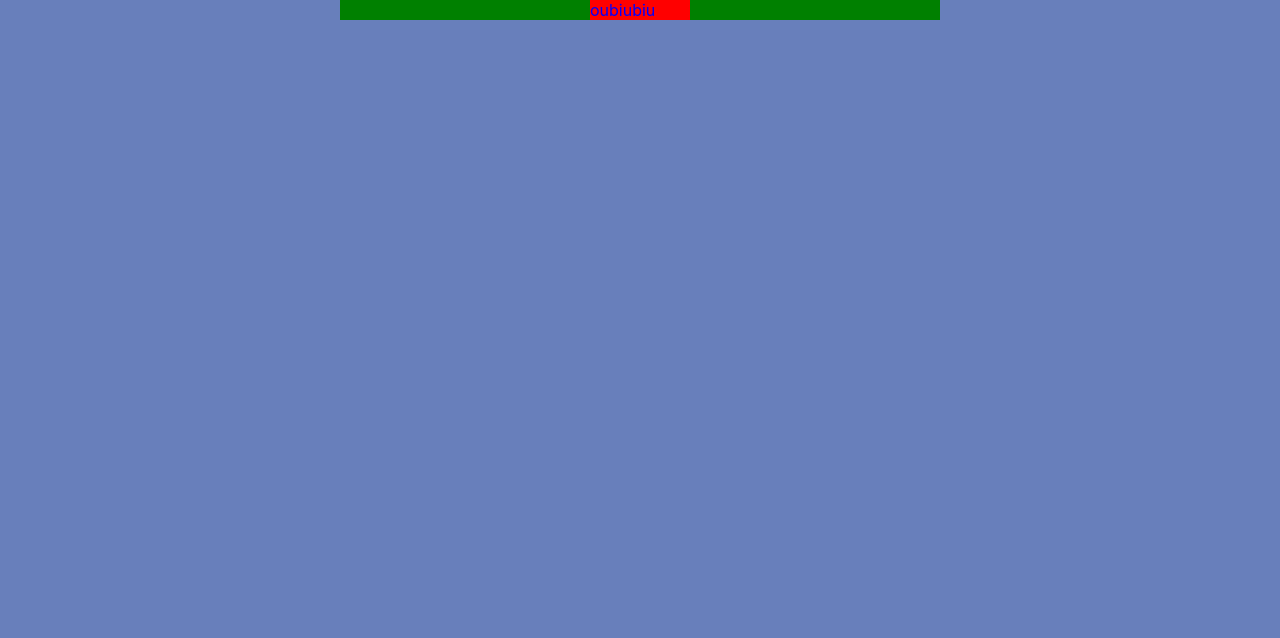
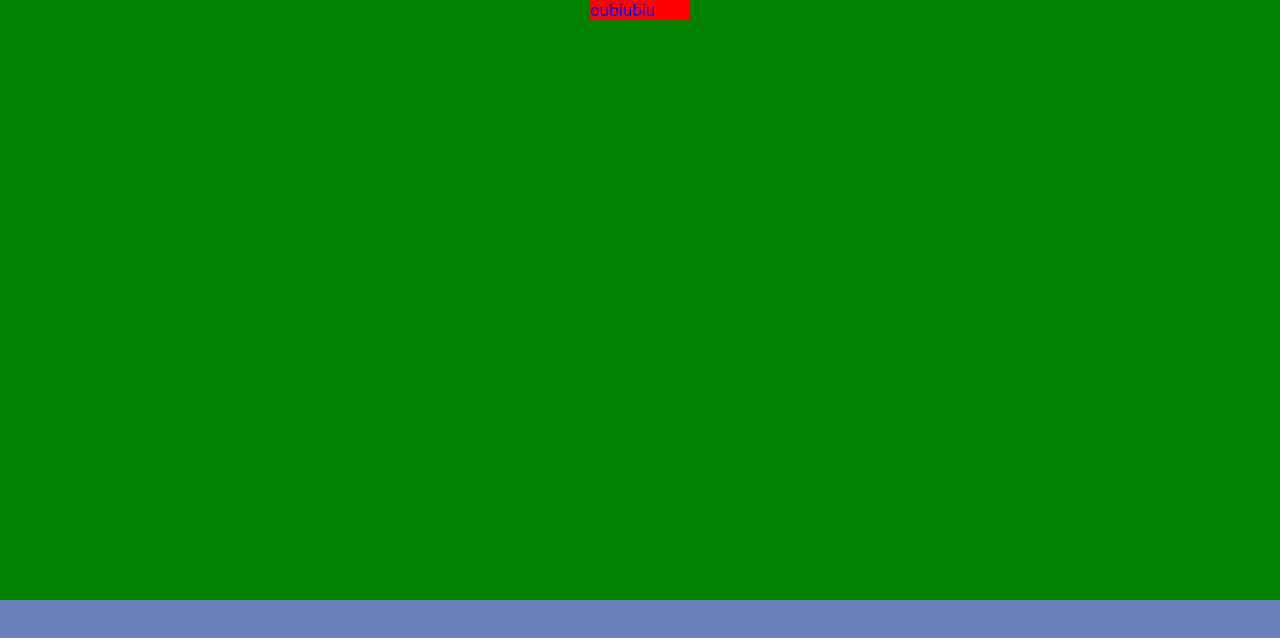
Before and after one commit to d4n1938/training, a React (Create React App) app: page / in a window 1280 px wide. Shown: the top 638 px of the page. Built offline with nearby package versions, Linux system fonts and the light colour scheme.

Commit message:
change fadein

```diff
--- a/src/components/FadeinProto.jsx
+++ b/src/components/FadeinProto.jsx
@@ -6,13 +6,13 @@ import { animated , useSpring} from 'react-spring'
 export default function FadeinProto() {
 
   const animation = useSpring({
-    from: {width:0 , color:'red', backgroundColor:'black' , margin: '0 auto'},
+    from: {width:3 ,height:0, color:'red', backgroundColor:'black' , margin: '0 auto'},
     to: [
-      {width:window.innerWidth , color:'red'},
+      // {width:window.innerWidth , color:'red'},
       // {y:-20},
       // {y:0},
       {height:600 , color:'green' , backgroundColor:'blue'},
-      {width:600 , color:'blue' , backgroundColor:'green'},
+      {width:window.innerWidth , color:'blue' , backgroundColor:'green'},
     ],
 
     config: { duration: 800 },
```
